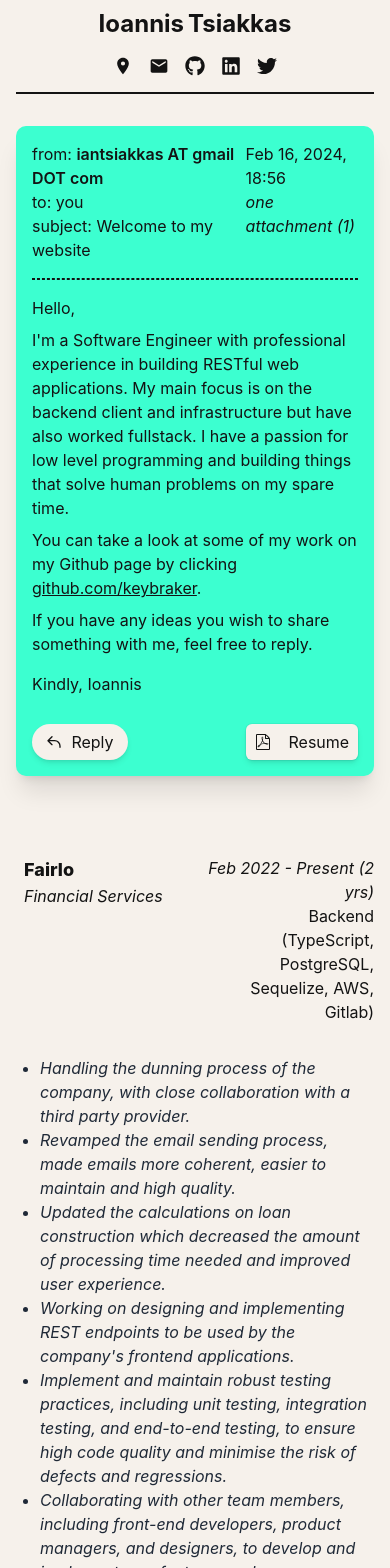
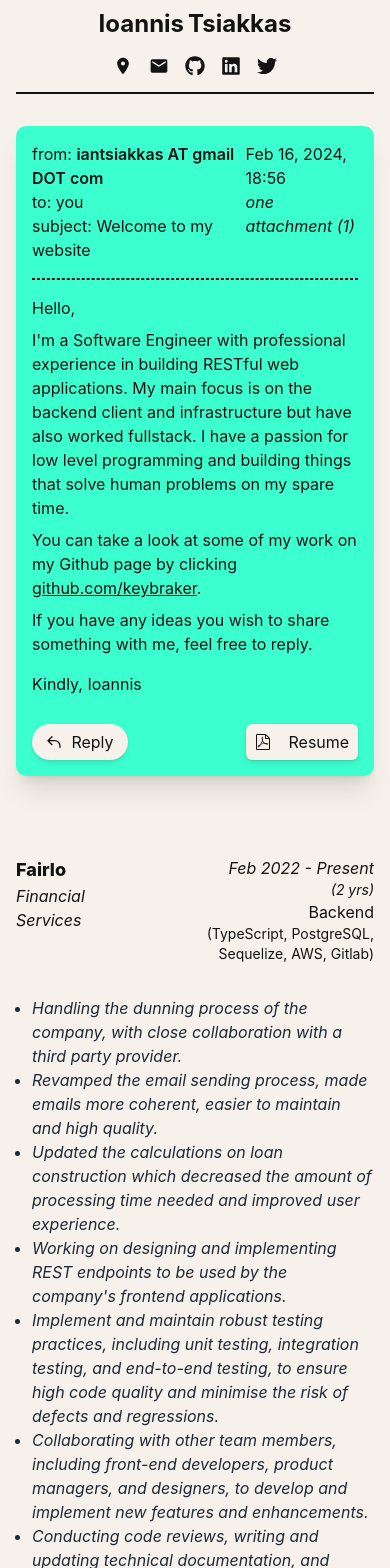
Before and after one commit to keybraker/keybraker.github.io, a Next.js app: page / in a window 390 px wide. Shown: the top 1568 px of the page. Built offline with nearby package versions, Linux system fonts and the light colour scheme.

Commit message:
Minor updates that accumulate

```diff
--- a/src/abilities/education.tsx
+++ b/src/abilities/education.tsx
@@ -1,27 +1,24 @@
 import { ShowcaseListings } from "@/components/showcaseListings";
-import { getPeriodBetween } from "@/functions/getMonthsBetween";
 import { ShowcaseType } from "@/types/showcase";
 
 const education: ShowcaseType[] = [
   {
-    start: "Sep 2013",
-    end: "Jan 2019",
-    periodInMonths: getPeriodBetween(new Date("2013-09-01"), new Date("2019-01-01")),
+    start: new Date("2013-09-01"),
+    end: new Date("2019-01-01"),
     title: "Bachelor of Computer Science",
     info: '<a href="https://www.csd.uoc.gr/CSD/index.jsp?lang=en" rel="noopener noreferrer" target="_blank" class="hover:underline">University of Crete</a>',
     position: "GPA: 3.00 B",
   },
   {
-    start: "Mar 2018",
-    end: "Jan 2019",
-    periodInMonths: getPeriodBetween(new Date("2018-03-01"), new Date("2019-01-01")),
+    start: new Date("2018-03-01"),
+    end: new Date("2019-01-01"),
     title: "<i>“A versatile machine learning API for GPGPUs”</i>",
     position: "Bachelor's Thesis",
     info: '<a href="https://www.ics.forth.gr/discs/r" rel="noopener noreferrer" target="_blank" class="hover:underline">DSC</a> / <a href="https://www.ics.forth.gr" rel="noopener noreferrer" target="_blank" class="hover:underline">FORTH</a>',
   },
 ];
 
-export default function EducationPage(props: any) {
+export default function EducationPage() {
   return (
     <div>
       <ShowcaseListings showcases={education} />
--- a/src/abilities/experience.tsx
+++ b/src/abilities/experience.tsx
@@ -1,12 +1,10 @@
 import { ShowcaseListings } from "@/components/showcaseListings";
-import { getPeriodBetween } from "@/functions/getMonthsBetween";
 import { ShowcaseType } from "@/types/showcase";
 
 const experiences: ShowcaseType[] = [
   {
-    start: "Feb 2022",
-    end: "Present",
-    periodInMonths: getPeriodBetween(new Date("2022-02-01"), new Date()),
+    start: new Date("2022-02-01"),
+    end: null,
     title:
       '<a href="https://fairlo.se/" rel="noopener noreferrer" target="_blank" class="text-tsiakkas-dark dark:text-tsiakkas-light hover:underline">Fairlo</a>',
     info: "Financial Services",
@@ -24,18 +22,16 @@ const experiences: ShowcaseType[] = [
     ],
   },
   {
-    start: "Jul 2021",
-    end: "Jan 2022",
-    periodInMonths: getPeriodBetween(new Date("2021-07-01"), new Date("2022-01-01")),
+    start: new Date("2021-07-01"),
+    end: new Date("2022-01-01"),
     title:
       '<span class="text-tsiakkas-dark dark:text-tsiakkas-light"><a href="http://www.army.gov.cy/" rel="noopener noreferrer" target="_blank" class="hover:underline">Cypriot Military</a></span>',
     info: '<span class="text-tsiakkas-dark dark:text-tsiakkas-light">Ordnance Corps</span>',
     position: '<span class="text-tsiakkas-dark dark:text-tsiakkas-light">Obligatory military service</span>',
   },
   {
-    start: "Mar 2020",
-    end: "Jun 2021",
-    periodInMonths: getPeriodBetween(new Date("2020-03-01"), new Date("2021-06-01")),
+    start: new Date("2020-03-01"),
+    end: new Date("2021-06-01"),
     title:
       '<a href="https://www.cyberlogic.gr/en/home" rel="noopener noreferrer" target="_blank" class="hover:underline">Cyberlogic</a>',
     info: "Travel Technologies",
@@ -48,9 +44,8 @@ const experiences: ShowcaseType[] = [
     ],
   },
   {
-    start: "May 2019",
-    end: "Mar 2020",
-    periodInMonths: getPeriodBetween(new Date("2019-05-01"), new Date("2020-03-01")),
+    start: new Date("2019-05-01"),
+    end: new Date("2020-03-01"),
     title:
       '<a href="https://www.medwork.gr/index.php" rel="noopener noreferrer" target="_blank" class="hover:underline">Medwork</a>',
     info: "Contract Research Organization",
@@ -63,9 +58,8 @@ const experiences: ShowcaseType[] = [
     ],
   },
   {
-    start: "Jun 2017",
-    end: "Jan 2019",
-    periodInMonths: getPeriodBetween(new Date("2017-06-01"), new Date("2019-01-01")),
+    start: new Date("2017-06-01"),
+    end: new Date("2019-01-01"),
     title:
       '<a href="https://www.ics.forth.gr" rel="noopener noreferrer" target="_blank" class="hover:underline">FORTH</a>',
     info: "Telecommunications Research Lab",
@@ -80,7 +74,7 @@ const experiences: ShowcaseType[] = [
   },
 ];
 
-export default function ExperiencePage(props: any) {
+export default function ExperiencePage() {
   return (
     <div>
       <ShowcaseListings showcases={experiences} />
--- a/src/abilities/projects.tsx
+++ b/src/abilities/projects.tsx
@@ -3,8 +3,8 @@ import { ShowcaseType } from "@/types/showcase";
 
 const projects: ShowcaseType[] = [
   {
-    start: "2019",
-    end: "Present",
+    start: new Date("2020-02-01"),
+    end: null,
     title:
       '<a href="https://github.com/The-Portal-Bot/Portal" rel="noopener noreferrer" target="_blank" class="hover:underline">Portal</a>',
     info: "A fully functional Discord bot.",
@@ -12,36 +12,36 @@ const projects: ShowcaseType[] = [
   },
   // {
   //   start: "2017",
-  //   end: "Present",
+  //   end: null,
   //   title:
   //     '<a href="https://github.com/keybraker/mediarizer" rel="noopener noreferrer" target="_blank" class="hover:underline">Mediarizer</a>',
   //   info: "A one-step solution to a chronologically organized media library.",
   //   position: "(C++)",
   // },
   {
-    start: "2023",
-    end: "Present",
+    start: new Date("2023-05-01"),
+    end: null,
     title:
       '<a href="https://github.com/keybraker/mediarizer-2" rel="noopener noreferrer" target="_blank" class="hover:underline">Mediarizer 2</a>',
     info: "A one-step solution to a chronologically organized media library.",
     position: "(Go)",
   },
   {
-    start: "2023",
-    end: "Present",
+    start: new Date("2023-08-01"),
+    end: null,
     title:
-      '<a href="https://github.com/keybraker/skroutz-sponsored-flagger" rel="noopener noreferrer" target="_blank" class="hover:underline">Skroutz sponsored flagger</a>',
+      '<a href="https://github.com/keybraker/skroutz-sponsored-flagger" rel="noopener noreferrer" target="_blank" class="hover:underline">reSkroutzed</a>',
     info: 'An ad flagger for the price comparison site, <a href="https://skroutz.gr" rel="noopener noreferrer" target="_blank" class="hover:underline">skroutz.gr</a>.',
     position: "(TypeScript, Wepback)",
     description: [
-      "Current user-base of 250+ users.",
+      "Current user-base of 500+ users.",
       "Created and deployed an extension to both Chrome's and Firefox's store.",
       "Used the latest technologies to make deployments fast and of the highest quality.",
     ],
   },
 ];
 
-export default function ProjectsPage(props: any) {
+export default function ProjectsPage() {
   return (
     <div>
       <ShowcaseListings showcases={projects} />
--- a/src/abilities/skills.tsx
+++ b/src/abilities/skills.tsx
@@ -18,7 +18,7 @@ const skills: SkillType[] = [
   },
 ];
 
-export default function SkillPage(props: any) {
+export default function SkillPage() {
   return (
     <div>
       <SkillListings skills={skills} />
--- a/src/abilities/softwareEngineering.tsx
+++ b/src/abilities/softwareEngineering.tsx
@@ -4,11 +4,11 @@ import { SkillType } from "@/types/skill";
 const skills: SkillType[] = [
   {
     category: "Code Design",
-    qualifications: ["Clean code", "Testing", "Test driven development", "Refactoring", "Debugging"],
+    qualifications: ["Testing", "Test driven development", "Refactoring", "Clean code"],
   },
   {
     category: "Architecture",
-    qualifications: ["Lambdas", "CronJob", "Microservices"],
+    qualifications: ["Event Bridge", "Lambdas", "CronJob", "Microservices"],
   },
   {
     category: "Practices",
@@ -16,7 +16,7 @@ const skills: SkillType[] = [
   },
 ];
 
-export default function SoftwareEngineeringPage(props: any) {
+export default function SoftwareEngineeringPage() {
   return (
     <div>
       <SkillListings skills={skills} />
--- a/src/components/ScrollToTopButton.tsx
+++ b/src/components/ScrollToTopButton.tsx
@@ -27,6 +27,8 @@ const ScrollToTopButton = () => {
 
     return (
         <button
+            id="ScrollToTopButton"
+            aria-label="Scroll to Top"
             onClick={scrollToTop}
             className={`scrollToTopButton
             fixed bottom-8 right-4 p-3 rounded-full
--- a/src/components/showcaseListings.tsx
+++ b/src/components/showcaseListings.tsx
@@ -1,4 +1,8 @@
+import { getDateFormatted } from "@/functions/getDateFormatted";
+import { getPeriodBetween } from "@/functions/getMonthsBetween";
 import { ShowcaseType } from "@/types/showcase";
+import { useEffect, useState } from "react";
+
 
 function ShowcaseListing({
   showcase,
@@ -7,10 +11,16 @@ function ShowcaseListing({
   showcase: ShowcaseType;
   last: boolean;
 }) {
+  const [period, setPeriod] = useState('');
+
+  useEffect(() => {
+    setPeriod(getPeriodBetween(showcase.start, showcase.end));
+  }, [showcase.start, showcase.end]);
+
   return (
     <>
-      <div className="grid grid-cols-2 text-tsiakkas-dark dark:text-tsiakkas-light">
-        <div className="no-wrap flex flex-col justify-start text-start align-top">
+      <div className="flex flex-row justify-between text-tsiakkas-dark dark:text-tsiakkas-light">
+        <div className=" w-4/12 no-wrap flex flex-col justify-start text-start align-top">
           <div
             className="content font-extrabold text-lg"
             dangerouslySetInnerHTML={{ __html: showcase.title }}
@@ -21,11 +31,12 @@ function ShowcaseListing({
           ></div>
         </div>
 
-        <div className="no-wrap flex flex-col items-end justify-start text-end align-top">
+        <div className="w-6/12 no-wrap flex flex-col items-end justify-start text-end align-top">
           <div
-            className="content text-md italic"
-            dangerouslySetInnerHTML={{ __html: `${showcase.start} - ${showcase.end}${showcase.periodInMonths ? ` (${showcase.periodInMonths})` : ''}` }}
+            className="flex flex-col sm:flex-row content text-md italic sm:gap-2"
           >
+            <span>{getDateFormatted(showcase.start)} - {getDateFormatted(showcase.end)}</span>
+            <span className="text-sm text-tsiakkas-bark2 dark:text-tsiakkas-light2">({period})</span>
           </div>
           <div className="flex flex-col items-end">
             <div
@@ -34,7 +45,7 @@ function ShowcaseListing({
             ></div>
             {showcase?.technologies ? (
               <div
-                className="content text-md eq:whitespace-nowrap"
+                className="content text-sm text-tsiakkas-bark2 dark:text-tsiakkas-light2 eq:whitespace-nowrap"
                 dangerouslySetInnerHTML={{
                   __html: `(${showcase.technologies.join(", ")})`,
                 }}
@@ -65,7 +76,7 @@ export function ShowcaseListings({ showcases }: { showcases: ShowcaseType[] }) {
     <>
       {showcases.map((showcase, i) => {
         return (
-          <div key={i} className="ml-2">
+          <div key={i} className="sm:ml-2">
             <ShowcaseListing
               showcase={showcase}
               last={i + 1 === showcases.length}
--- /dev/null
+++ b/src/functions/getDateFormatted.ts
@@ -0,0 +1,7 @@
+export function getDateFormatted(date: Date | null): string {
+    if (date === null) return "Present";
+    const monthNames = ["Jan", "Feb", "Mar", "Apr", "May", "Jun", "Jul", "Aug", "Sep", "Oct", "Nov", "Dec"];
+    const month = monthNames[date.getMonth()];
+    const year = date.getFullYear();
+    return `${month} ${year}`;
+  }
--- a/src/functions/getMonthsBetween.ts
+++ b/src/functions/getMonthsBetween.ts
@@ -1,20 +1,21 @@
-export function getPeriodBetween(date1: Date, date2: Date): string {
-    let years = date2.getFullYear() - date1.getFullYear();
-    let months = date2.getMonth() - date1.getMonth();
+export function getPeriodBetween(from: Date, to: Date | null): string {
+    to = to || new Date();
+    let years = to.getFullYear() - from.getFullYear();
+    let months = to.getMonth() - from.getMonth();
 
-    if (months < 0 || (months === 0 && date2.getDate() < date1.getDate())) {
+    if (months < 0 || (months === 0 && to.getDate() < from.getDate())) {
         years--;
         months += 12;
     }
 
-    let result = '';
+    let result: string[] = [];
     if (years > 0) {
-        result += years === 1 ? `${years} yr ` : `${years} yrs`;
+        result = result.concat(years === 1 ? [`${years} yr`] : [`${years} yrs`]);
     }
 
     if (months > 0) {
-        result += months === 1 ? `${months} mo` : `${months} mos`;
+        result = result.concat(months === 1 ? [`${months} mo`] : [`${months} mos`]);
     }
 
-    return result || '0';
+    return result.join(' ') || '';
 }
--- a/src/pages/index.tsx
+++ b/src/pages/index.tsx
@@ -131,6 +131,8 @@ export default function Home() {
                   <p className="text-md font-bold mt-12 italic">
                     (Find all my work on my{" "}
                     <a
+                      role="link"
+                      aria-label="keybraker's GitHub page"
                       href="https://github.com/keybraker"
                       target="_blank"
                       rel="noopener noreferrer"
--- a/src/types/showcase.tsx
+++ b/src/types/showcase.tsx
@@ -1,10 +1,9 @@
 export type ShowcaseType = {
-  start: string;
-  end: string;
+  start: Date;
+  end: Date | null;
   title: string;
   info: string;
   position: string;
-  periodInMonths?: string;
   link?: string;
   description?: string[];
   technologies?: string[];
```
